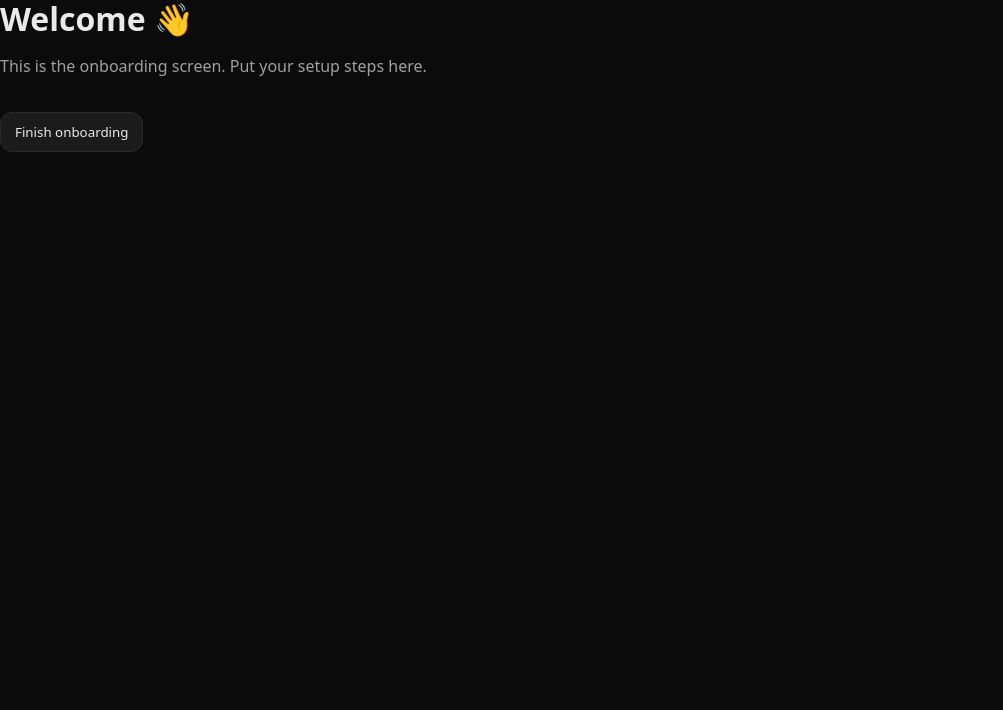
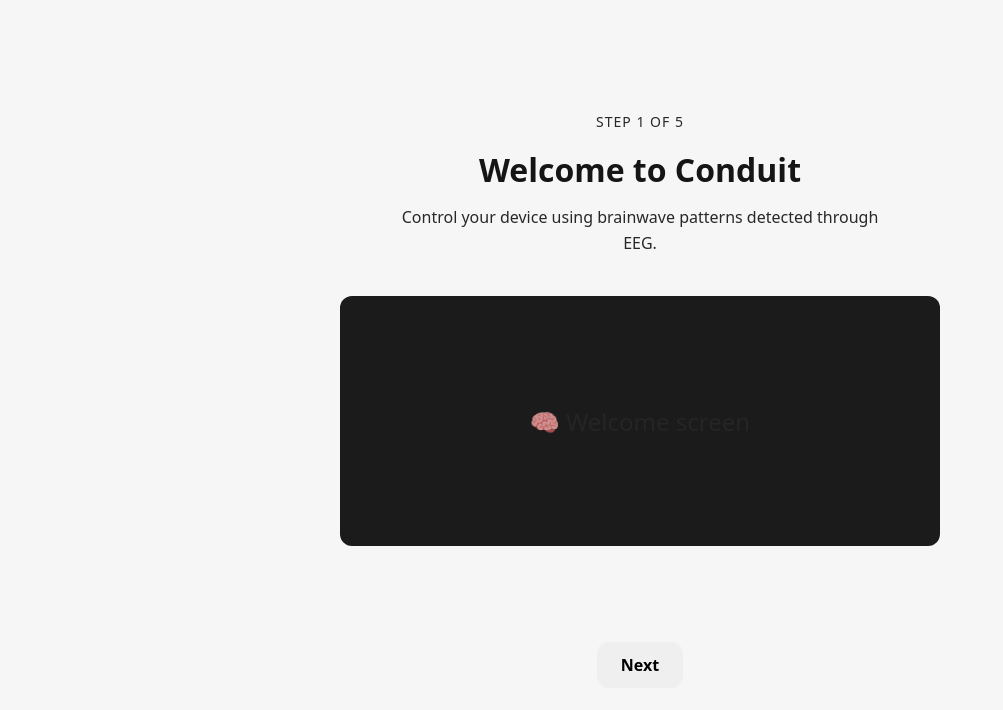
Before and after one commit to kwaiidev/conduit, a React (Vite) app in the folder frontend/: page /onboarding in a window 1280 px wide. Shown: the top 710 px of the page, without its empty margins (0-1003 px from the left). Built offline with nearby package versions, Linux system fonts and the light colour scheme.

Commit message:
added onboarding pages/steps + changed css to fit branding

```diff
--- a/frontend/index.css
+++ b/frontend/index.css
@@ -1,10 +1,10 @@
 :root {
-  --bg-primary: #0b0b0b;
+  --bg-primary: #f6f6f6;
   --bg-secondary: #1b1b1b;
   --bg-hover: #2a2a2a;
-  --text-primary: #eaeaea;
-  --text-secondary: #a0a0a0;
-  --border: #2a2a2a;
+  --text-primary: #151515;
+  --text-secondary: #282828;
+  --border: #b95c62;
   --accent: #3b82f6;
   --accent-hover: #2563eb;
 }
@@ -129,3 +129,221 @@ a:hover {
   background-color: var(--accent);
   color: white;
 }
+
+/* Page container */
+.page-container {
+  max-width: 700px;
+  padding: 20px;
+}
+
+/* Button styles */
+.btn {
+  margin-top: 16px;
+  padding: 12px 24px;
+  border-radius: 12px;
+  font-size: 16px;
+  font-weight: 600;
+  cursor: pointer;
+  transition: all 0.2s ease;
+  border: none;
+
+.btn-primary {
+  background: var(--accent);
+  color: #ffffff;
+}
+
+.btn-primary:hover {
+  background: var(--accent-hover);
+}
+
+.btn-secondary {
+  background: var(--bg-secondary);
+  color: var(--text-primary);
+  border: 1px solid var(--border);
+}
+
+.btn-secondary:hover {
+  background: var(--bg-hover);
+}
+}
+
+// ...existing code...
+
+/* Onboarding styles */
+.onboarding-container {
+  height: 100vh;
+  display: flex;
+  align-items: center;
+  justify-content: center;
+  background: var(--bg-primary);
+}
+
+.onboarding-content {
+  max-width: 700px;
+  text-align: center;
+  padding: 40px;
+}
+
+.step-indicator {
+  font-size: 14px;
+  color: var(--text-secondary);
+  margin-bottom: 20px;
+  text-transform: uppercase;
+  letter-spacing: 1px;
+}
+
+.step-content {
+  margin: 40px 0;
+  padding: 40px;
+  background: var(--bg-secondary);
+  border-radius: 12px;
+  min-height: 250px;
+  display: flex;
+  align-items: center;
+  justify-content: center;
+}
+
+.placeholder-content {
+  font-size: 24px;
+  color: var(--text-secondary);
+}
+
+.button-group {
+  display: flex;
+  gap: 12px;
+  justify-content: center;
+  margin-top: 40px;
+}
+
+
+/* Onboarding styles */
+.onboarding-container {
+  height: 100vh;
+  width: 100vw;
+  display: flex;
+  align-items: center;
+  justify-content: center;
+  background: var(--bg-primary);
+  padding: 20px;
+  box-sizing: border-box;
+}
+
+.onboarding-content {
+  max-width: 700px;
+  width: 100%;
+  display: flex;
+  flex-direction: column;
+  align-items: center;
+  justify-content: center;
+}
+
+.onboarding-inner {
+  width: 100%;
+  display: flex;
+  flex-direction: column;
+  align-items: center;
+  animation: fadeInUp 0.5s ease-out;
+}
+
+/* Fade in and slide up animation */
+@keyframes fadeInUp {
+  from {
+    opacity: 0;
+    transform: translateY(30px);
+  }
+  to {
+    opacity: 1;
+    transform: translateY(0);
+  }
+}
+
+.step-indicator {
+  font-size: 14px;
+  color: var(--text-secondary);
+  margin-bottom: 20px;
+  text-transform: uppercase;
+  letter-spacing: 1px;
+  text-align: center;
+  animation: fadeIn 0.6s ease-out 0.2s both;
+}
+
+/* Simple fade in */
+@keyframes fadeIn {
+  from {
+    opacity: 0;
+  }
+  to {
+    opacity: 1;
+  }
+}
+
+.onboarding-inner h1 {
+  margin-bottom: 16px;
+  text-align: center;
+  animation: fadeInUp 0.5s ease-out 0.1s both;
+}
+
+.onboarding-inner p {
+  margin-bottom: 0;
+  max-width: 500px;
+  text-align: center;
+  animation: fadeInUp 0.5s ease-out 0.2s both;
+}
+
+.step-content {
+  margin: 40px 0;
+  padding: 40px;
+  background: var(--bg-secondary);
+  border-radius: 12px;
+  min-height: 250px;
+  width: 100%;
+  max-width: 600px;
+  display: flex;
+  align-items: center;
+  justify-content: center;
+  animation: scaleIn 0.5s ease-out 0.3s both;
+  transition: transform 0.3s ease, box-shadow 0.3s ease;
+}
+
+.step-content:hover {
+  transform: scale(1.02);
+  box-shadow: 0 8px 24px rgba(59, 130, 246, 0.15);
+}
+
+/* Scale in animation */
+@keyframes scaleIn {
+  from {
+    opacity: 0;
+    transform: scale(0.9);
+  }
+  to {
+    opacity: 1;
+    transform: scale(1);
+  }
+}
+
+.placeholder-content {
+  font-size: 24px;
+  color: var(--text-secondary);
+  text-align: center;
+  animation: pulse 2s ease-in-out infinite;
+}
+
+/* Subtle pulse animation */
+@keyframes pulse {
+  0%, 100% {
+    opacity: 1;
+  }
+  50% {
+    opacity: 0.6;
+  }
+}
+
+.button-group {
+  display: flex;
+  gap: 12px;
+  justify-content: center;
+  align-items: center;
+  margin-top: 40px;
+  animation: fadeInUp 0.5s ease-out 0.4s both;
+}
--- a/frontend/src/main.tsx
+++ b/frontend/src/main.tsx
@@ -35,7 +35,7 @@ const App: React.FC = () => {
           }
         />
 
-        {/* Root redirect - send to onboarding or home based on completion */}
+        {/* Root redirect */}
         <Route
           path="/"
           element={
@@ -47,7 +47,7 @@ const App: React.FC = () => {
           }
         />
 
-        {/* Catch all - redirect to root */}
+        {/* Catch all */}
         <Route path="*" element={<Navigate to="/" replace />} />
       </Routes>
     </BrowserRouter>
--- a/frontend/src/routes/home.tsx
+++ b/frontend/src/routes/home.tsx
@@ -3,7 +3,7 @@ import { resetOnboarding } from "../state/onboarding";
 
 export default function Home() {
   return (
-    <div style={{ maxWidth: 700 }}>
+    <div className="page-container">
       <h1>Home</h1>
       <p>You're in the main app.</p>
 
@@ -12,22 +12,10 @@ export default function Home() {
           resetOnboarding();
           location.href = "/onboarding";
         }}
-        style={styles.secondary}
+        className="btn btn-secondary"
       >
         Reset onboarding
       </button>
     </div>
   );
 }
-
-const styles: Record<string, React.CSSProperties> = {
-  secondary: {
-    marginTop: 16,
-    padding: "10px 14px",
-    borderRadius: 12,
-    border: "1px solid #2a2a2a",
-    background: "#1b1b1b",
-    color: "#eaeaea",
-    cursor: "pointer",
-  },
-};
--- a/frontend/src/routes/onboarding.tsx
+++ b/frontend/src/routes/onboarding.tsx
@@ -1,36 +1,86 @@
-import React from "react";
+import React, { useState } from "react";
 import { useNavigate } from "react-router-dom";
 import { setCompletedOnboarding } from "../state/onboarding";
 
 export default function Onboarding() {
   const nav = useNavigate();
+  const [step, setStep] = useState(0);
+  const [animationKey, setAnimationKey] = useState(0);
+
+  const handleNext = () => {
+    if (step < steps.length - 1) {
+      setStep(step + 1);
+      setAnimationKey(prev => prev + 1);
+    } else {
+      setCompletedOnboarding();
+      nav("/home", { replace: true });
+    }
+  };
+
+  const handleBack = () => {
+    if (step > 0) {
+      setStep(step - 1);
+      setAnimationKey(prev => prev + 1);
+    }
+  };
+
+  const currentStep = steps[step];
 
   return (
-    <div style={{ maxWidth: 700 }}>
-      <h1>Welcome 👋</h1>
-      <p>This is the onboarding screen. Put your setup steps here.</p>
+    <div className="onboarding-container">
+      <div className="onboarding-content">
+        <div key={animationKey} className="onboarding-inner">
+          <div className="step-indicator">
+            Step {step + 1} of {steps.length}
+          </div>
 
-      <button
-        onClick={() => {
-          setCompletedOnboarding();
-          nav("/home", { replace: true });
-        }}
-        style={styles.primary}
-      >
-        Finish onboarding
-      </button>
+          <h1>{currentStep.title}</h1>
+          <p>{currentStep.description}</p>
+
+          <div className="step-content">
+            {currentStep.content}
+          </div>
+
+          <div className="button-group">
+            {step > 0 && (
+              <button className="btn btn-secondary" onClick={handleBack}>
+                Back
+              </button>
+            )}
+            <button className="btn btn-primary" onClick={handleNext}>
+              {step < steps.length - 1 ? "Next" : "Get Started"}
+            </button>
+          </div>
+        </div>
+      </div>
     </div>
   );
 }
 
-const styles: Record<string, React.CSSProperties> = {
-  primary: {
-    marginTop: 16,
-    padding: "10px 14px",
-    borderRadius: 12,
-    border: "1px solid #2a2a2a",
-    background: "#1b1b1b",
-    color: "#eaeaea",
-    cursor: "pointer",
+const steps = [
+  {
+    title: "Welcome to Conduit",
+    description: "Control your device using brainwave patterns detected through EEG.",
+    content: <div className="placeholder-content">🧠 Welcome screen</div>,
   },
-};
+  {
+    title: "Connect Your EEG Device",
+    description: "Make sure your EEG headset is connected and powered on.",
+    content: <div className="placeholder-content">📡 Device connection UI goes here</div>,
+  },
+  {
+    title: "Calibrate Baseline",
+    description: "Relax and clear your mind while we establish your baseline brainwave patterns.",
+    content: <div className="placeholder-content">📊 Baseline calibration UI goes here</div>,
+  },
+  {
+    title: "Train Control Patterns",
+    description: "Follow the prompts to train different brainwave patterns for control.",
+    content: <div className="placeholder-content">🎯 Pattern training UI goes here</div>,
+  },
+  {
+    title: "All Set!",
+    description: "You're ready to control Conduit with your brainwaves.",
+    content: <div className="placeholder-content">✅ Setup complete</div>,
+  },
+];
```
